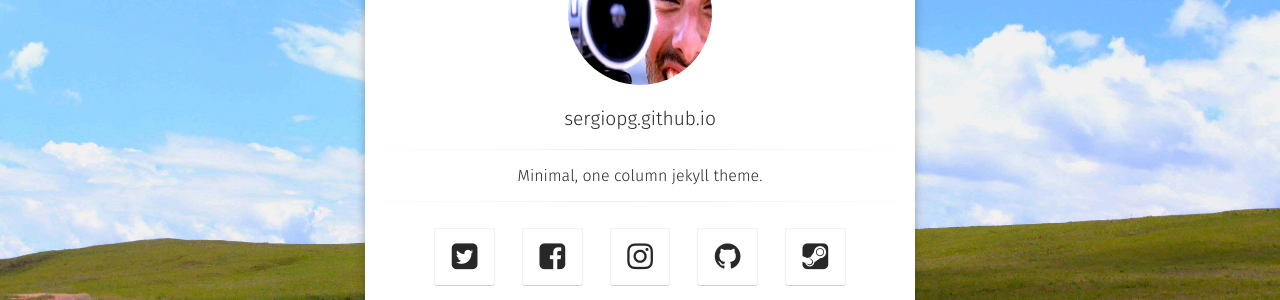
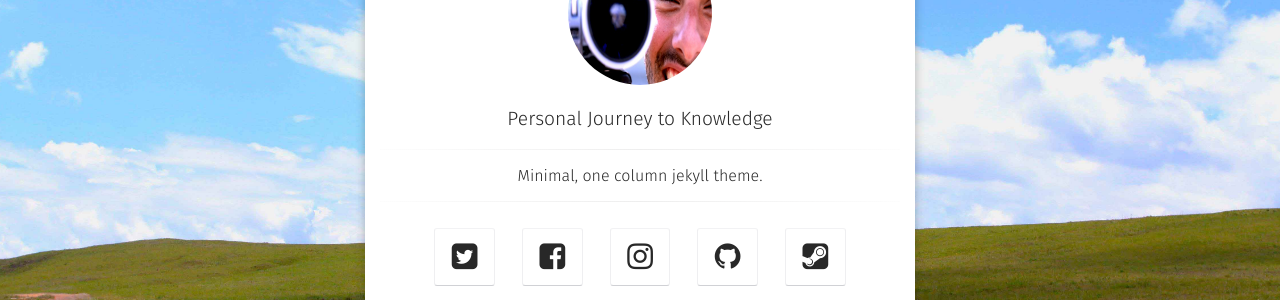
Before and after one commit to sergiopg/sergiopg.github.io, a Jekyll site: the page built from index.html, in a window 1280 px wide. Shown: the part 291-591 px from the top of the page. Built offline with Jekyll 4.4.1, drawn with Linux system fonts in a browser that asks for light colours; some web fonts are replaced.

Commit message:
Update _config.yml

```diff
--- a/_config.yml
+++ b/_config.yml
@@ -1,5 +1,5 @@
 # Site
-title:              sergiopg.github.io
+title:              Personal Journey to Knowledge
 bio:                'Minimal, one column jekyll theme.'
 description:        "Moon is a minimal, one column jekyll theme for your blog."
 reading_time:       true
```
